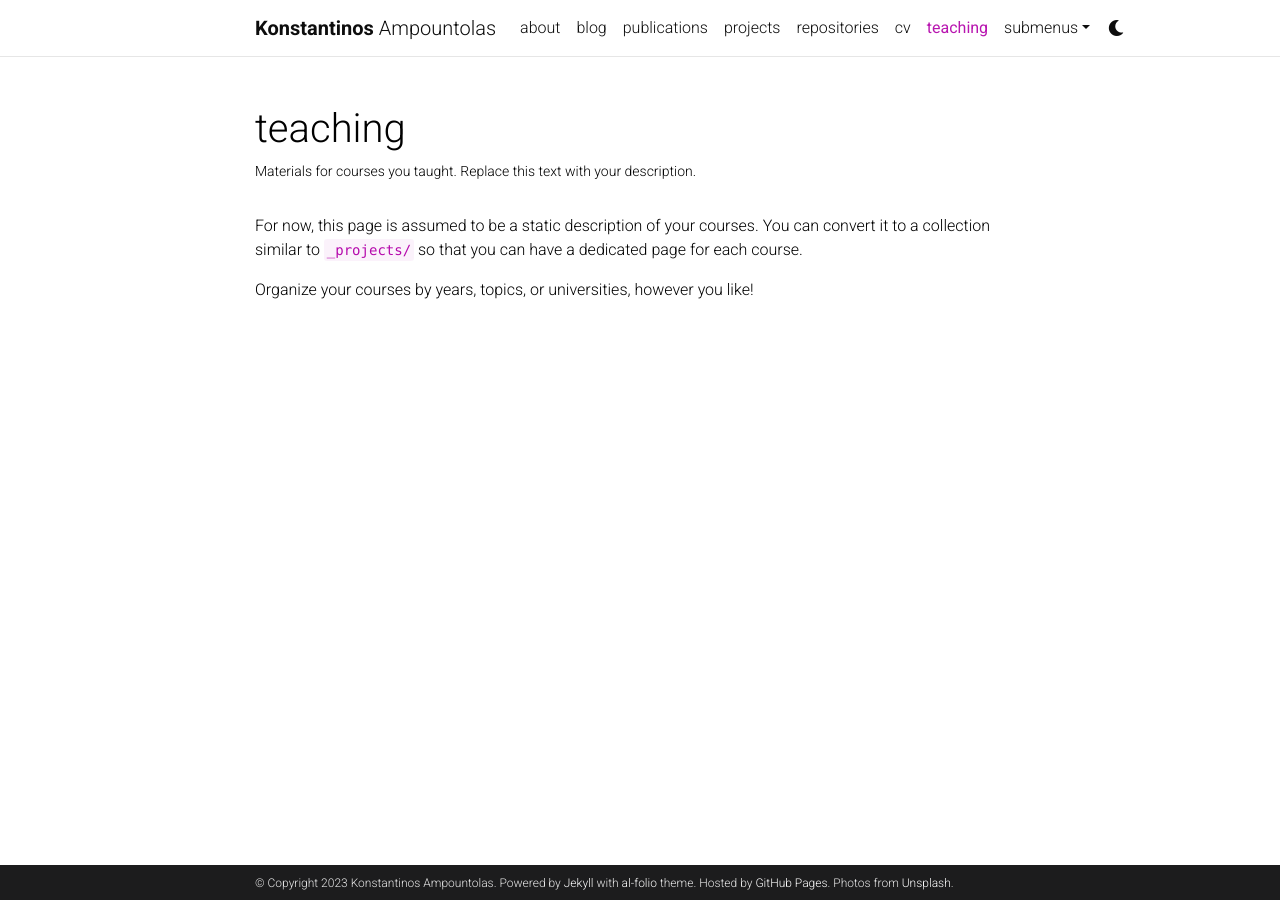
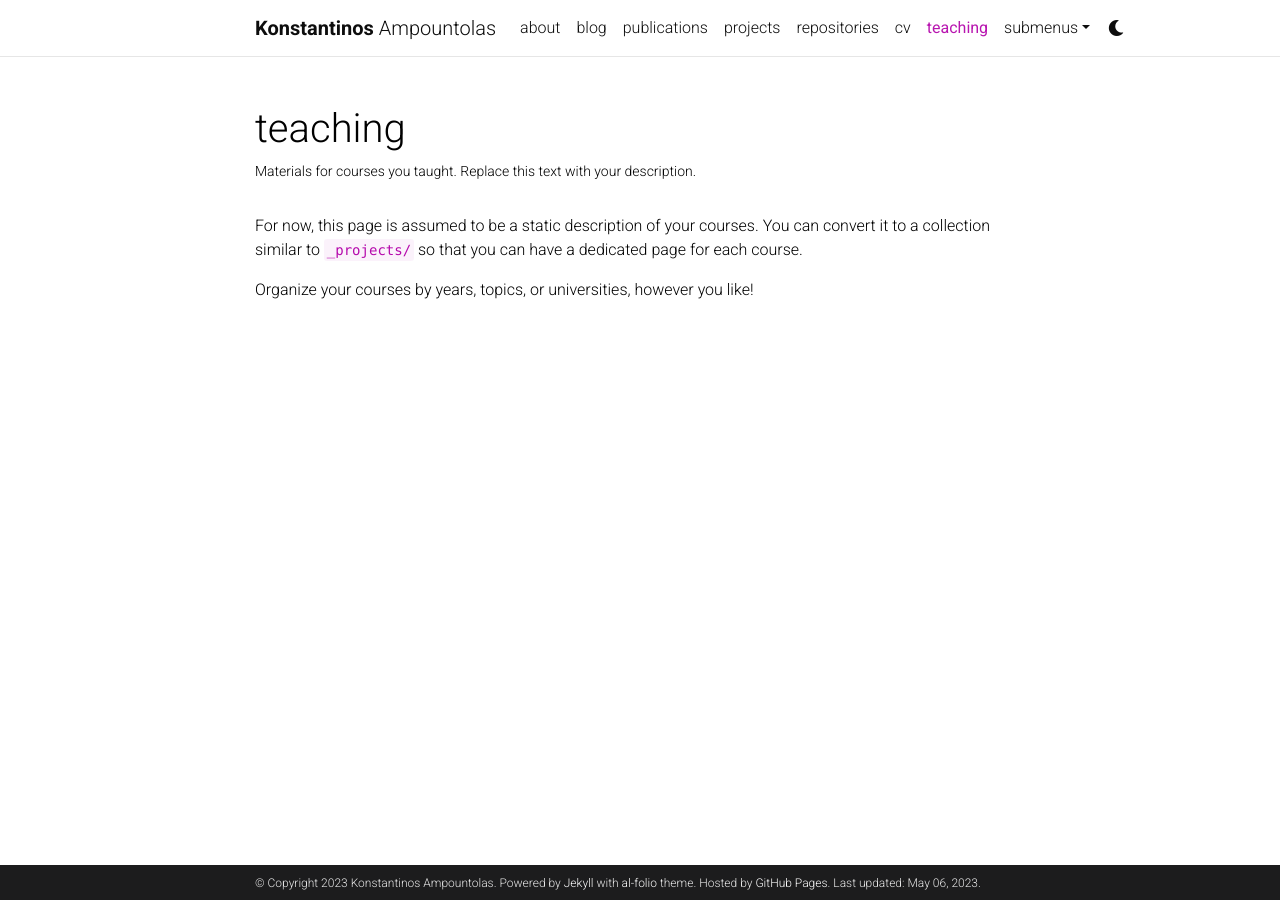
Before and after one commit to kampountolas/super-duper-enigma, a Jekyll site: the page built from _pages/teaching.md, in a window 1280 px wide. Built offline with Jekyll 4.4.1, drawn with Linux system fonts in a browser that asks for light colours; full-size pictures stand in for the smaller copies a plugin makes; comment, search, counter and statistics services are not loaded; a style sheet for code colours, icons or effects is not loaded; some of the changed lines change nothing that is shown.

Commit message:
Update _config.yml

```diff
--- a/_config.yml
+++ b/_config.yml
@@ -12,7 +12,6 @@
 footer_text: >
   Powered by <a href="https://jekyllrb.com/" target="_blank">Jekyll</a> with <a href="https://github.com/alshedivat/al-folio">al-folio</a> theme.
   Hosted by <a href="https://pages.github.com/" target="_blank">GitHub Pages</a>.
-  Photos from <a href="https://unsplash.com" target="_blank">Unsplash</a>.
 keywords: jekyll, jekyll-theme, academic-website, portfolio-website  # add your own keywords or leave empty
 
 lang: en # the language of your site (for example: en, fr, cn, ru, etc.)
@@ -20,7 +19,7 @@
 
 url: https://kampountolas.github.io # the base hostname & protocol for your site
 baseurl: /super-duper-enigma # the subpath of your site, e.g. /blog/
-last_updated: false # set to true if you want to display last updated in the footer
+last_updated: true # set to true if you want to display last updated in the footer
 impressum_path:  # set to path to include impressum link in the footer, use the same path as permalink in a page, helps to conform with EU GDPR
 
 # -----------------------------------------------------------------------------
@@ -45,7 +44,7 @@
 # will use title and url fields
 # Take a look to https://github.com/jekyll/jekyll-feed for more customization
 
-rss_icon: true
+rss_icon: false
 
 # -----------------------------------------------------------------------------
 # Layout
```
